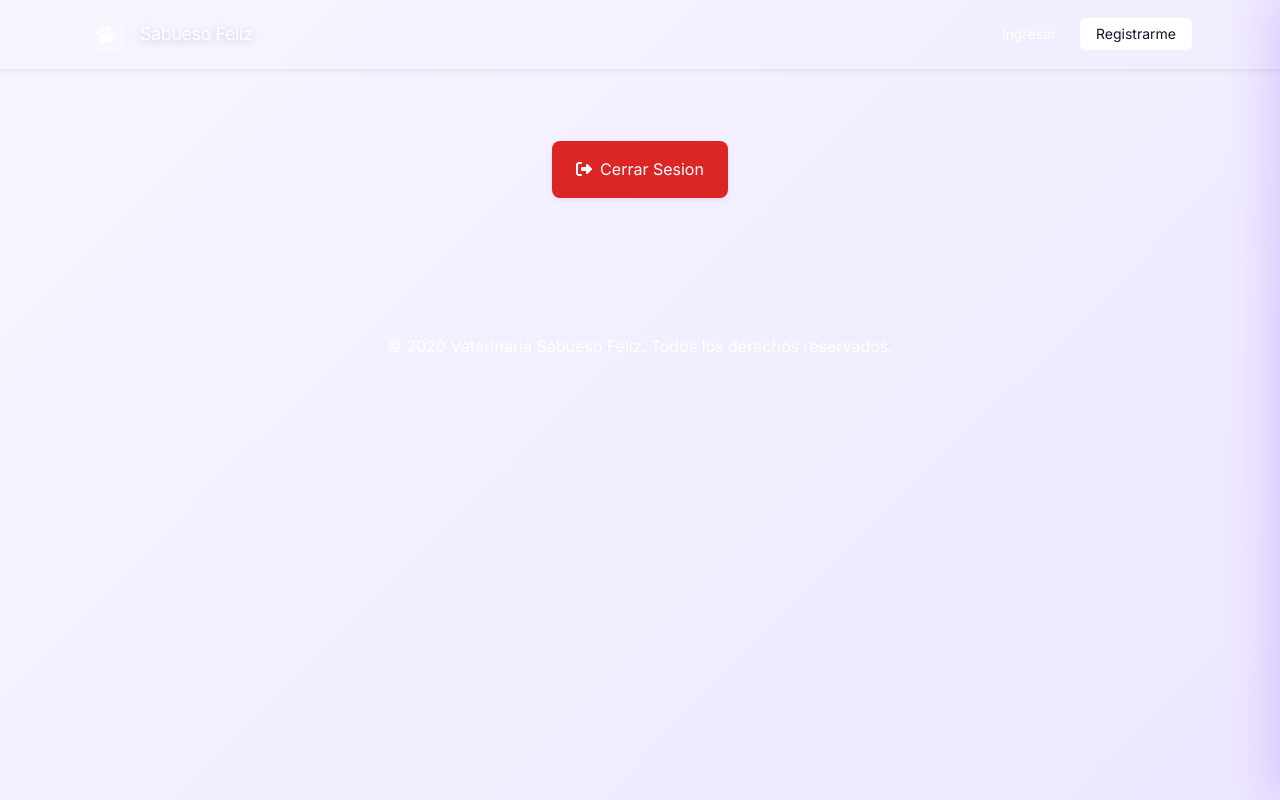
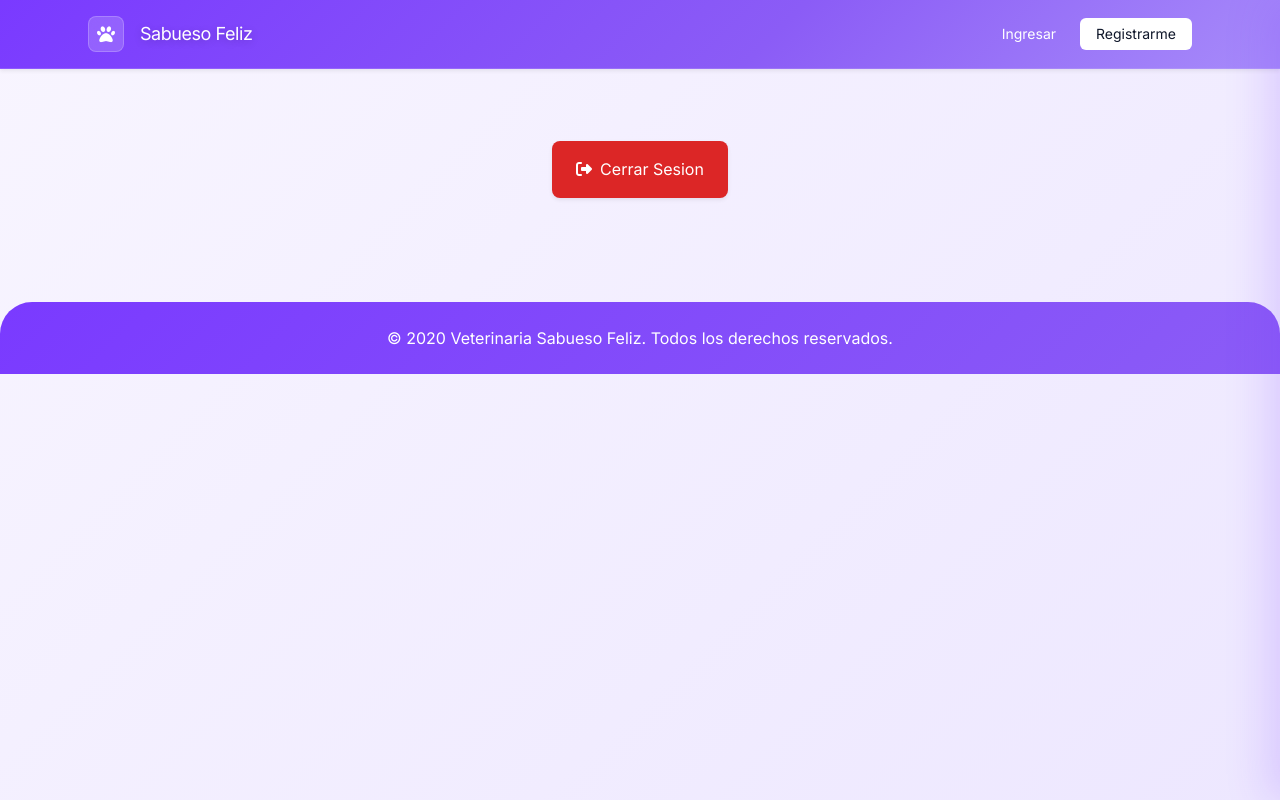
Before and after one commit to Villada-PG3/trabajo-practico-integrador-veterinaria-el-sabueso-feliz, a Django app: template Core/templates/core/dashboard.html in a window 1280 px wide. Run offline with Django 5.2, Linux system fonts and the light colour scheme; the template is opened without the code that fills it: most values are stand-ins (such as "Sample title", 1, 10 or a date in 2020); some libraries are stand-ins or nearby versions.

Commit message:
error pavo

```diff
--- a/Core/static/css/core-theme.css
+++ b/Core/static/css/core-theme.css
@@ -1,7 +1,14 @@
-@import url('/static/core-theme.css');
-
 
 :root {
+    --sf-violet: #7a3aff;
+    --sf-pink: #e879f9;
+    --sf-muted: #7a6f94;
+    --sf-white: #ffffff;
+    --sf-line: #e5e0ff;
+    --sf-deep: #1f1b29;
+    --sf-gray: #f1effa;
+    --sf-text: #2d1b3d;
+
     --primary: var(--sf-violet);
     --primary-light: #a78bfa;
     --secondary: var(--sf-pink);
--- a/Core/static/css/dashboard.css
+++ b/Core/static/css/dashboard.css
@@ -1,4 +1,3 @@
-/* Custom styles for professional veterinary theme */
 :root {
     --primary: #7a3aff;
     --primary-light: #0891b2;
--- a/Core/templates/core/base.html
+++ b/Core/templates/core/base.html
@@ -1,36 +1,44 @@
-
+{% load static %}
 <!DOCTYPE html>
 <html lang="es">
 <head>
-    {% load static %}
     <meta charset="UTF-8">
     <meta name="viewport" content="width=device-width, initial-scale=1.0">
     <title>{% block title %}Veterinaria Sabueso Feliz{% endblock %}</title>
 
-    <!-- Tailwind CSS -->
-    <script src="https://cdn.tailwindcss.com"></script>
+    <!-- 🟦 Tailwind CSS -->
+    <script>
+        tailwind.config = {
+          corePlugins: {
+            preflight: false,
+          }
+        }
+      </script>
+      <script src="https://cdn.tailwindcss.com"></script>
 
-    <!-- Bootstrap CSS (legacy components) -->
+
+    <!-- 🟩 Bootstrap -->
     <link href="https://cdn.jsdelivr.net/npm/bootstrap@5.3.2/dist/css/bootstrap.min.css" rel="stylesheet">
 
-    <!-- Bootstrap Icons -->
+    <!-- 🟨 Bootstrap Icons -->
     <link href="https://cdn.jsdelivr.net/npm/bootstrap-icons@1.11.1/font/bootstrap-icons.css" rel="stylesheet">
 
-    <!-- Font Awesome for dashboard icons -->
+    <!-- 🟧 Font Awesome -->
     <link href="https://cdnjs.cloudflare.com/ajax/libs/font-awesome/6.4.0/css/all.min.css" rel="stylesheet">
 
-    <!-- Google Fonts -->
+    <!-- 🟪 Google Fonts -->
     <link href="https://fonts.googleapis.com/css2?family=Inter:wght@400;600;700&display=swap" rel="stylesheet">
 
+    <!-- 🟥 Tus estilos (último siempre) -->
     <link rel="stylesheet" href="{% static 'css/core-theme.css' %}">
 
     {% block extra_head %}{% endblock %}
 </head>
+
 <body class="min-h-screen">
 
     {% block header %}{% endblock %}
 
-    <!-- Contenido principal -->
     <main class="{% block main_class %}container my-5{% endblock %}">
         {% if messages %}
             {% for message in messages %}
@@ -41,19 +49,16 @@
             {% endfor %}
         {% endif %}
 
-        {% block content %}
-        <!-- Contenido dinámico -->
-        {% endblock %}
+        {% block content %}{% endblock %}
     </main>
 
-    <!-- Footer -->
-    <footer class="footer">
+    <footer class="footer text-center py-4">
         &copy; {{ now|date:"Y" }} Veterinaria Sabueso Feliz. Todos los derechos reservados.
     </footer>
 
     {% block extra_scripts %}{% endblock %}
 
-    <!-- Bootstrap JS -->
+    <!-- 🟦 Bootstrap JS -->
     <script src="https://cdn.jsdelivr.net/npm/bootstrap@5.3.2/dist/js/bootstrap.bundle.min.js"></script>
 </body>
 </html>
```
